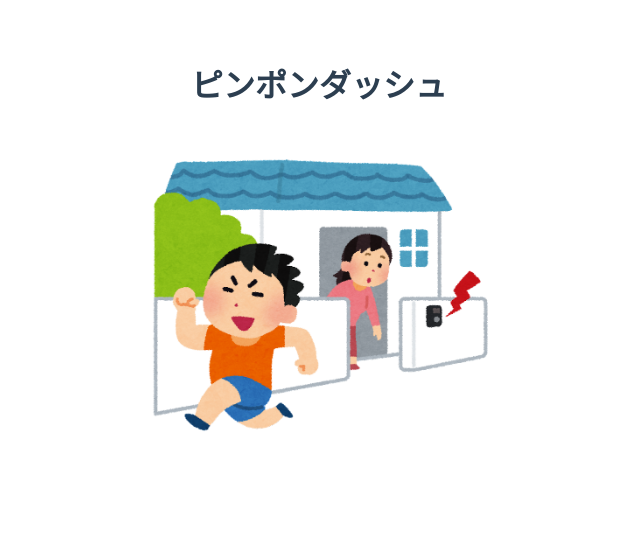
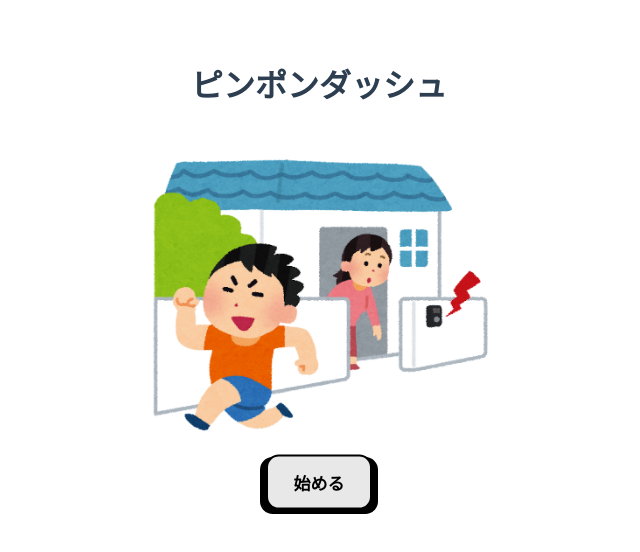
Before and after one commit to EndoHizumi/ping-pong-dash, a Vue app: page / in a window 1280 px wide. Shown: the top 552 px of the page, without its empty margins (321-961 px from the left). Built offline with nearby package versions, Linux system fonts and the light colour scheme.

Commit message:
開始ボタンをボタンにした。

```diff
--- a/src/components/title.vue
+++ b/src/components/title.vue
@@ -1,13 +1,20 @@
 <template>
     <div class="title">
         <div class="startBtn">
-            <div class="startBtn_image"><img @click="onclick" src="@/assets/itazura_pinpon_dash.png"></div>
+            <div class="startBtn_image">
+                <img src="@/assets/itazura_pinpon_dash.png">
+                <buttonVue @click="onclick" caption="始める"></buttonVue>
+            </div>
         </div>
     </div>
 </template>
 <script>
+import buttonVue from './button.vue'
 export default {
     name: "titleVue",
+    components: {
+        buttonVue
+    },
     data() {
         return {
             audio: new Audio(require("@/assets/nc250918.mp3"))
@@ -19,7 +26,7 @@ export default {
     methods: {
         onclick() {
             this.audio.play()
-            this.$emit('start-game')
+            this.$emit('game-start')
         }
     }
 }
@@ -37,18 +44,4 @@ export default {
 .startBtn_image img{
     max-width: 100%;
 }
-
-.startBtn_image:hover {
-    opacity: 0.6;
-}
-
-.startBtn_image:hover::after {
-    position: absolute;
-    bottom: 40%;
-    right: 40%;
-    font-size: 100px;
-    font-weight: bold;
-    content: '始める';
-    text-align: center;
-}
 </style>
```
